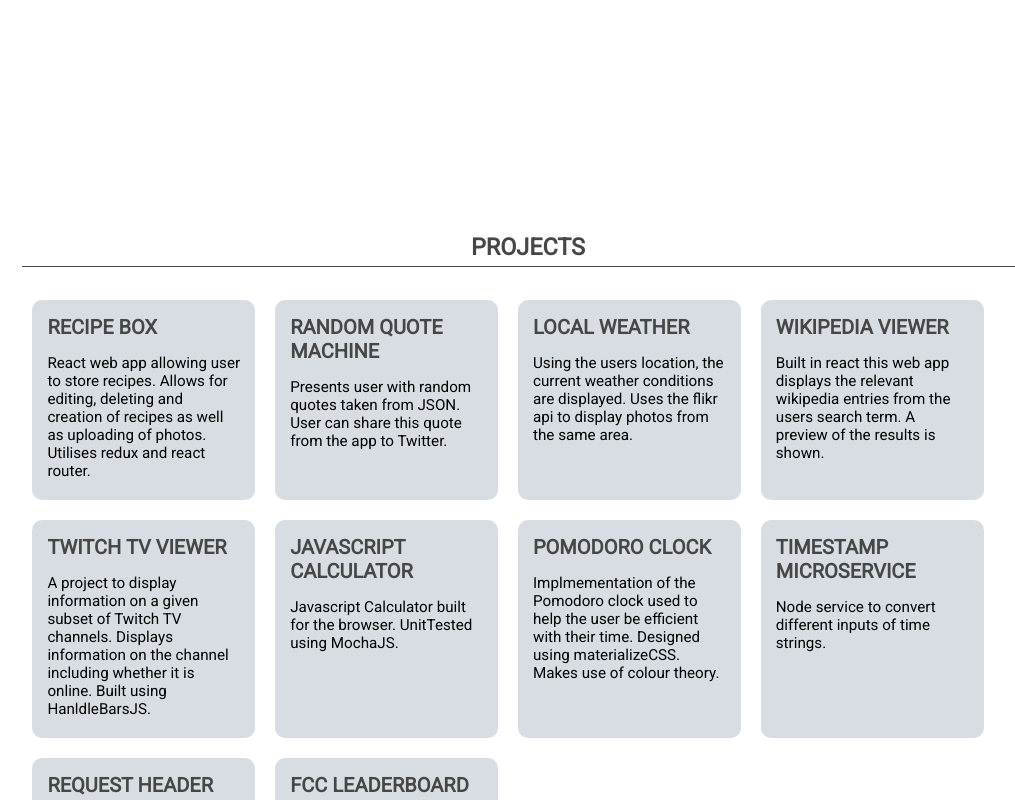
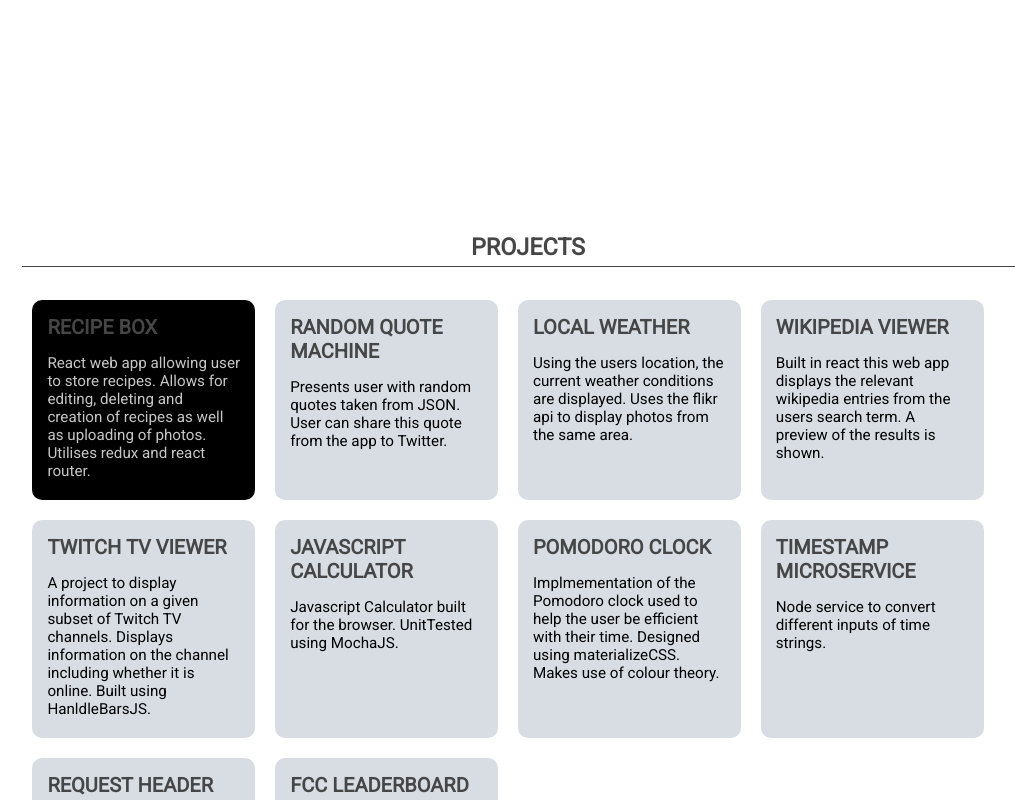
Before and after one commit to collinstommy/fcc-portfolio, a React app: page / in a window 1280 px wide. In both pictures the pointer is over the element 255 px from the left and 1556 px from the top of the page. Shown: the part 1156-1956 px from the top of the page, without its empty margins (112-1127 px from the left). Built offline with nearby package versions, Linux system fonts and the light colour scheme.

Commit message:
change to projects background

```diff
--- a/src/styles/portfolio.css
+++ b/src/styles/portfolio.css
@@ -158,7 +158,7 @@ p{
   text-decoration: inherit;
 }
 
-.project-box:hover + h5{
+.project-box:hover{
   background-color: #000000;
   color: #C6C6C6;
 }
```
Also changed, not shown: build/asset-manifest.json, build/index.html, 8 other files.
